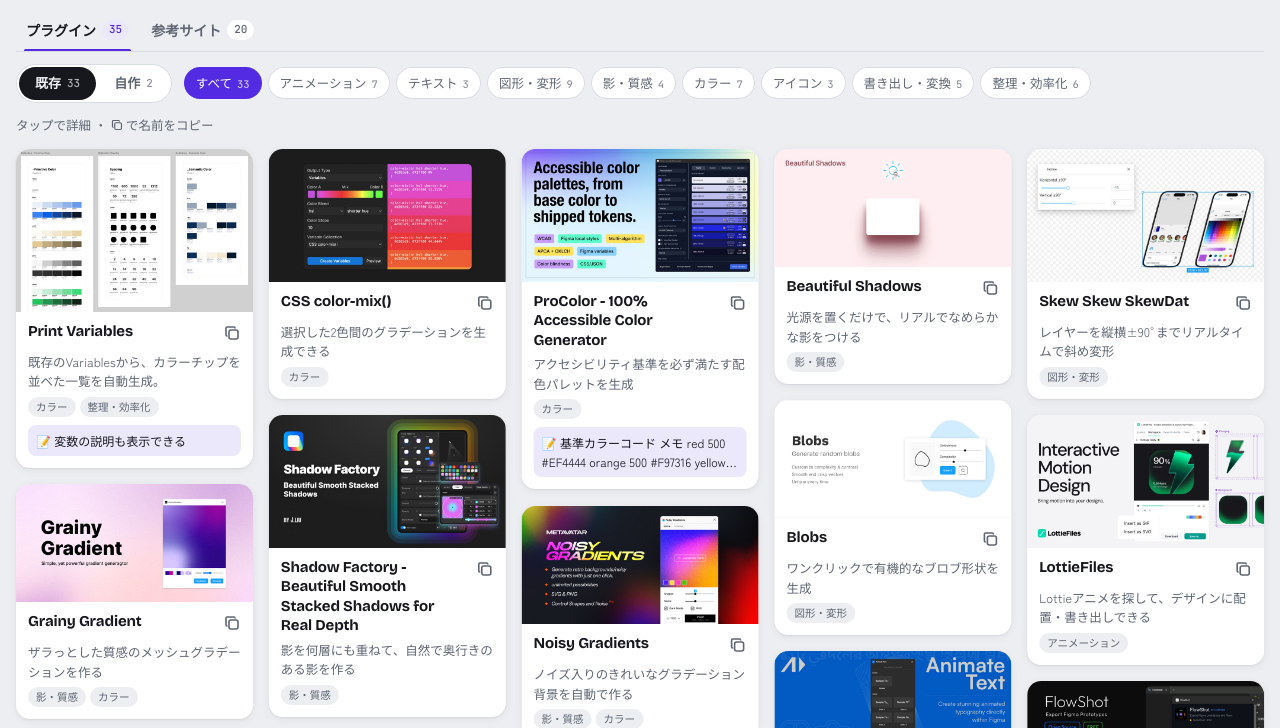
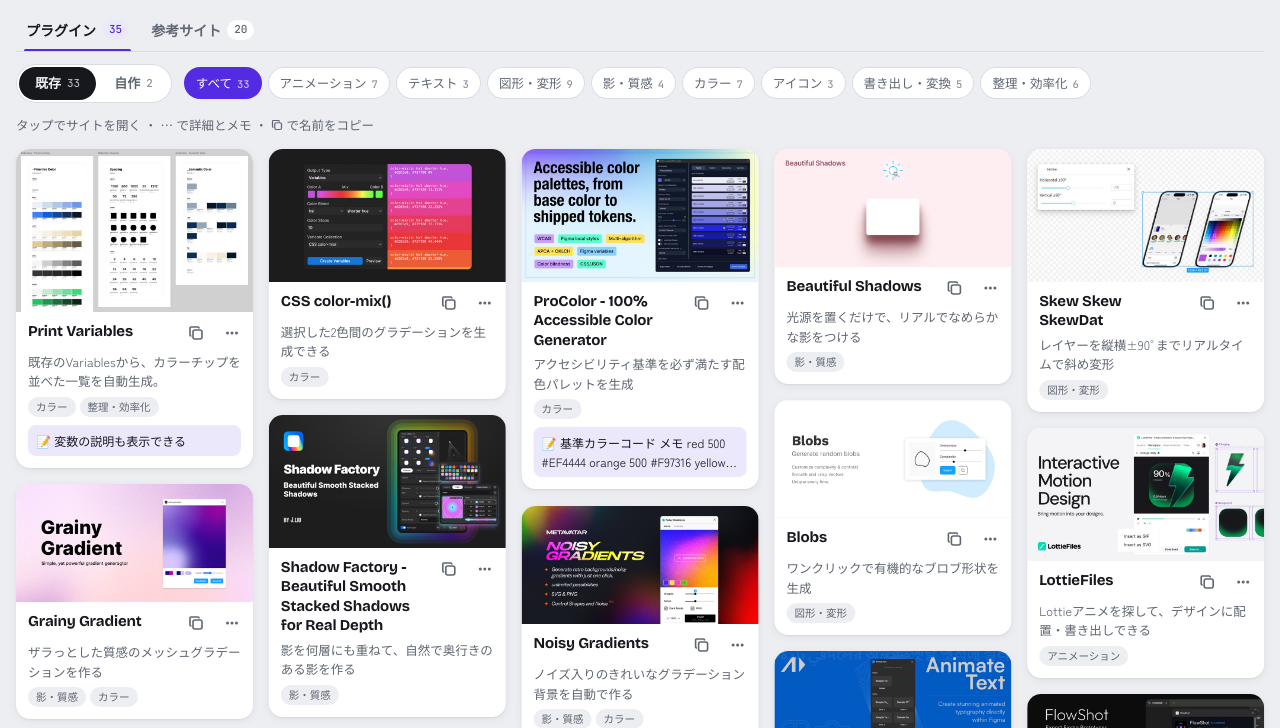
Before and after one commit to myoneyama-svg/figma-plugin-shelf, a browser extension: page index.html in a window 1280 px wide. Shown: the part 72-800 px from the top of the page. Drawn offline with nearby package versions, Linux system fonts and the light colour scheme.

Commit message:
カードをタップするとサイトを開き、⋯で詳細とメモを開くように
Co-Authored-By: Claude Opus 5.5 <noreply@anthropic.com>

```diff
--- a/index.html
+++ b/index.html
@@ -77,7 +77,7 @@ h1{font-family:var(--f-display);font-weight:700;font-size:clamp(22px,4vw,30px);l
 .btn.ghost{background:transparent;color:var(--ink);box-shadow:inset 0 0 0 1px var(--line)}
 .btn.accent{background:var(--accent);color:var(--accent-ink)}
 .btn.danger{background:var(--danger);color:#fff}
-.btn:focus-visible,.card:focus-visible,.copy:focus-visible,.x:focus-visible,input:focus-visible,textarea:focus-visible{outline:2px solid var(--accent);outline-offset:2px}
+.btn:focus-visible,.card:focus-visible,.copy:focus-visible,.more:focus-visible,.x:focus-visible,input:focus-visible,textarea:focus-visible{outline:2px solid var(--accent);outline-offset:2px}
 
 .grid{position:relative;min-height:200px}
 .card{position:absolute;top:0;left:0;background:var(--surface);border-radius:var(--r);box-shadow:var(--shadow);overflow:visible;cursor:pointer;
@@ -92,11 +92,13 @@ h1{font-family:var(--f-display);font-weight:700;font-size:clamp(22px,4vw,30px);l
 .thumb .ph{width:100%;height:100%;display:grid;place-items:center;font-family:var(--f-display);font-weight:700;font-size:40px;color:var(--muted)}
 .body{padding:10px 12px 12px;display:flex;flex-direction:column;gap:4px}
 .row{display:flex;align-items:flex-start;gap:6px}
+.row .copy,.row .more{margin:-4px 0 0}
+.row .more{margin-right:-6px}
 .name{flex:1;min-width:0;margin:0;font-family:var(--f-display);font-weight:700;font-size:15px;line-height:1.3;letter-spacing:-.01em;overflow-wrap:anywhere}
-.copy{flex:none;border:0;background:transparent;color:var(--muted);width:30px;height:30px;margin:-4px -6px 0 0;border-radius:8px;display:grid;place-items:center;cursor:pointer}
-.copy:hover{background:var(--accent-soft);color:var(--accent)}
+.copy,.more{flex:none;border:0;background:transparent;color:var(--muted);width:30px;height:30px;margin:-4px -6px 0 0;border-radius:8px;display:grid;place-items:center;cursor:pointer}
+.copy:hover,.more:hover{background:var(--accent-soft);color:var(--accent)}
 .copy.done{color:var(--accent)}
-.copy svg{width:16px;height:16px}
+.copy svg,.more svg{width:16px;height:16px}
 .desc{margin:0;font-size:12.5px;color:var(--muted);line-height:1.55;overflow-wrap:anywhere}
 .memo-peek{margin:4px 0 0;font-size:12px;padding:6px 8px;border-radius:8px;background:var(--accent-soft);color:var(--ink);display:-webkit-box;-webkit-line-clamp:2;-webkit-box-orient:vertical;overflow:hidden}
 /* Figma-style selection handles while dragging */
@@ -171,7 +173,7 @@ body{margin:0}
       <div class="tagbar" id="tagbar" role="group" aria-label="タグで絞り込む"></div>
     </div>
   </header>
-  <p class="hint" id="hint"><span id="hint-tap">タップで詳細</span> ・ <svg width="12" height="12" viewBox="0 0 16 16" aria-hidden="true" style="vertical-align:-1px"><rect x="5" y="5" width="9" height="9" rx="2" fill="none" stroke="currentColor" stroke-width="1.6"/><path d="M11 3.5V3a1 1 0 0 0-1-1H3a1 1 0 0 0-1 1v7a1 1 0 0 0 1 1h.5" fill="none" stroke="currentColor" stroke-width="1.6"/></svg> で<span id="hint-copy">名前</span>をコピー</p>
+  <p class="hint" id="hint"><span id="hint-tap">タップでサイトを開く ・ ⋯ で詳細とメモ</span> ・ <svg width="12" height="12" viewBox="0 0 16 16" aria-hidden="true" style="vertical-align:-1px"><rect x="5" y="5" width="9" height="9" rx="2" fill="none" stroke="currentColor" stroke-width="1.6"/><path d="M11 3.5V3a1 1 0 0 0-1-1H3a1 1 0 0 0-1 1v7a1 1 0 0 0 1 1h.5" fill="none" stroke="currentColor" stroke-width="1.6"/></svg> で<span id="hint-copy">名前</span>をコピー</p>
   <div class="grid" id="grid">
     <div class="state" id="state"><strong>読み込み中…</strong>保存したプラグインを取り出しています。</div>
   </div>
@@ -180,6 +182,7 @@ body{margin:0}
 
 <script>
 const COPY_SVG='<svg viewBox="0 0 16 16" aria-hidden="true"><rect x="5" y="5" width="9" height="9" rx="2" fill="none" stroke="currentColor" stroke-width="1.6"/><path d="M11 3.5V3a1 1 0 0 0-1-1H3a1 1 0 0 0-1 1v7a1 1 0 0 0 1 1h.5" fill="none" stroke="currentColor" stroke-width="1.6"/></svg>';
+const MORE_SVG='<svg viewBox="0 0 16 16" aria-hidden="true"><circle cx="3.5" cy="8" r="1.5" fill="currentColor"/><circle cx="8" cy="8" r="1.5" fill="currentColor"/><circle cx="12.5" cy="8" r="1.5" fill="currentColor"/></svg>';
 const CHECK_SVG='<svg viewBox="0 0 16 16" aria-hidden="true"><path d="M3 8.5l3 3 7-7" fill="none" stroke="currentColor" stroke-width="1.8" stroke-linecap="round" stroke-linejoin="round"/></svg>';
 const $=s=>document.querySelector(s);
 const grid=$('#grid'), stateEl=$('#state');
@@ -218,12 +221,19 @@ function safeUrl(u){try{const x=new URL(u);return /^https?:$/.test(x.protocol)?x
 function makeCard(id){
   const el=document.createElement('article');
   el.className='card';el.dataset.id=id;el.tabIndex=0;
-  el.innerHTML='<div class="thumb"></div><div class="body"><div class="row"><h2 class="name"></h2><button class="copy" type="button" aria-label="コピー">'+COPY_SVG+'</button></div><p class="host" hidden></p><p class="desc"></p><div class="tags" hidden></div><p class="memo-peek" hidden></p></div><i class="hd tl"></i><i class="hd tr"></i><i class="hd bl"></i><i class="hd br"></i><span class="dim"></span>';
+  el.innerHTML='<div class="thumb"></div><div class="body"><div class="row"><h2 class="name"></h2><button class="copy" type="button" aria-label="コピー">'+COPY_SVG+'</button><button class="more" type="button" aria-label="詳細とメモ">'+MORE_SVG+'</button></div><p class="host" hidden></p><p class="desc"></p><div class="tags" hidden></div><p class="memo-peek" hidden></p></div><i class="hd tl"></i><i class="hd tr"></i><i class="hd bl"></i><i class="hd br"></i><span class="dim"></span>';
   el.querySelector('.copy').addEventListener('click',e=>{e.stopPropagation();const p=S.items.find(i=>i.id===id);if(p)copyText(copyValue(p),e.currentTarget,KIND[kindOf(p)].copyWhat)});
   el.addEventListener('pointerdown',onDown);
   el.addEventListener('contextmenu',e=>e.preventDefault());
-  el.addEventListener('keydown',e=>{if(e.key==='Enter'&&e.target===el)openDetail(id)});
+  el.querySelector('.more').addEventListener('click',e=>{e.stopPropagation();openDetail(id)});
+  el.addEventListener('keydown',e=>{if(e.key==='Enter'&&e.target===el)tapCard(id)});
   return el;
+}
+// tap: open the card's site (Figma Community page for plugins); cards without a URL show the detail instead
+function tapCard(id){
+  const p=S.items.find(i=>i.id===id); if(!p)return;
+  const url=safeUrl(p.url);
+  if(url){const a=document.createElement('a');a.href=url;a.target='_blank';a.rel='noopener';document.body.appendChild(a);a.click();a.remove()}else openDetail(id);
 }
 function fillCard(el,p){
   const th=el.querySelector('.thumb');
@@ -325,7 +335,7 @@ grid.addEventListener('load',e=>{if(e.target.tagName==='IMG')layout()},true);
 /* ---------- press / long-press drag ---------- */
 const LONG=420, SLOP=8;
 function onDown(e){
-  if(e.button!==0||e.target.closest('.copy'))return;
+  if(e.button!==0||e.target.closest('.copy,.more'))return;
   const el=e.currentTarget, id=el.dataset.id;
   S.press={id,el,x:e.clientX,y:e.clientY,pid:e.pointerId,moved:false,timer:null};
   el.classList.add('pressing');
@@ -340,7 +350,7 @@ window.addEventListener('pointerup',e=>{
   const pr=S.press; if(!pr||e.pointerId!==pr.pid)return;
   clearTimeout(pr.timer);pr.el.classList.remove('pressing');
   if(S.drag)endDrag();
-  else if(!pr.moved)openDetail(pr.id);
+  else if(!pr.moved)tapCard(pr.id);
   S.press=null;
 });
 window.addEventListener('pointercancel',e=>{
@@ -620,7 +630,7 @@ window.addEventListener('beforeunload',e=>{if(dirty||saving){e.preventDefault();
 function applyMode(){
   $('#addBtn').hidden=!S.canWrite;
   const k=$('#keyBtn');k.textContent=S.canWrite?'⚙':'編集する';k.setAttribute('aria-label',S.canWrite?'編集の設定':'編集する');
-  $('#hint-tap').textContent=S.canWrite?'タップでメモ ・ 長押しして動かすと並べ替え':'タップで詳細';
+  $('#hint-tap').textContent=S.canWrite?'タップでサイトを開く ・ ⋯ で詳細とメモ ・ 長押しして動かすと並べ替え':'タップでサイトを開く ・ ⋯ で詳細とメモ';
 }
 $('#keyBtn').onclick=()=>{
   if(S.canWrite){
```
